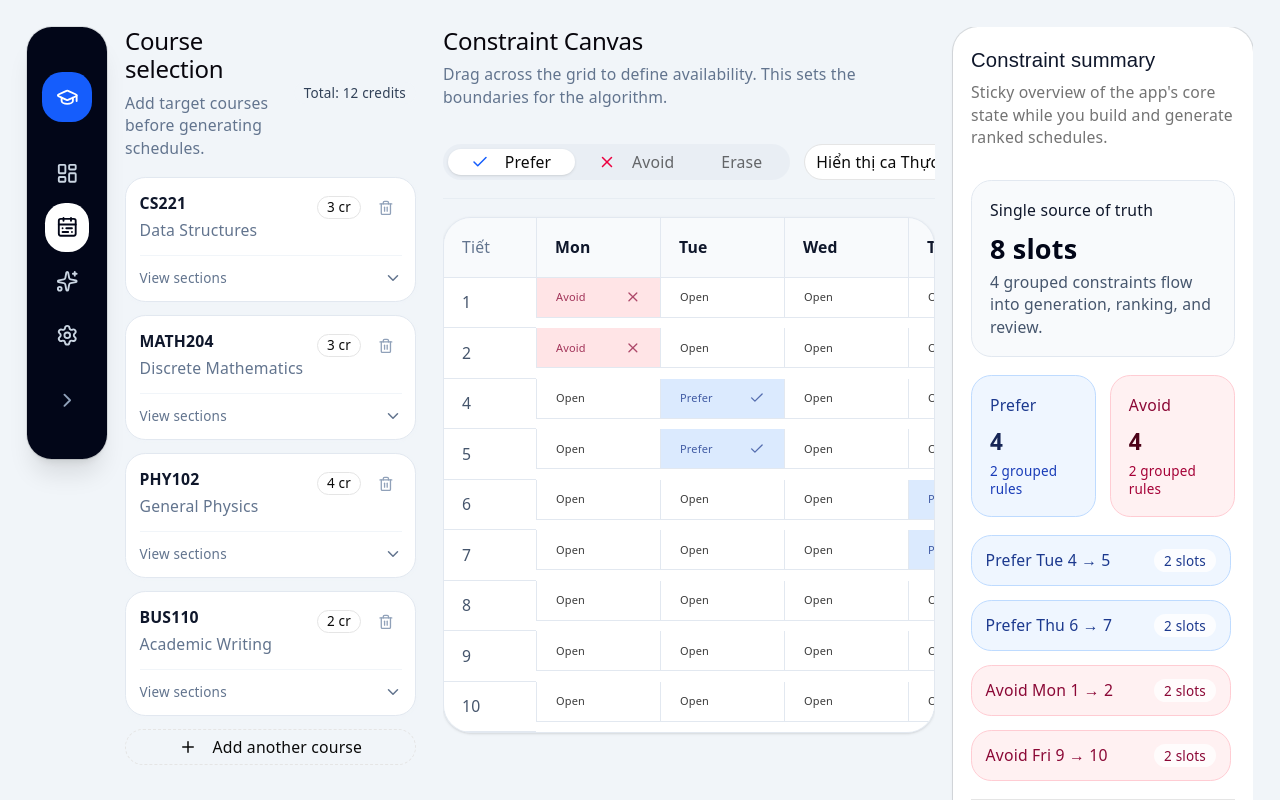
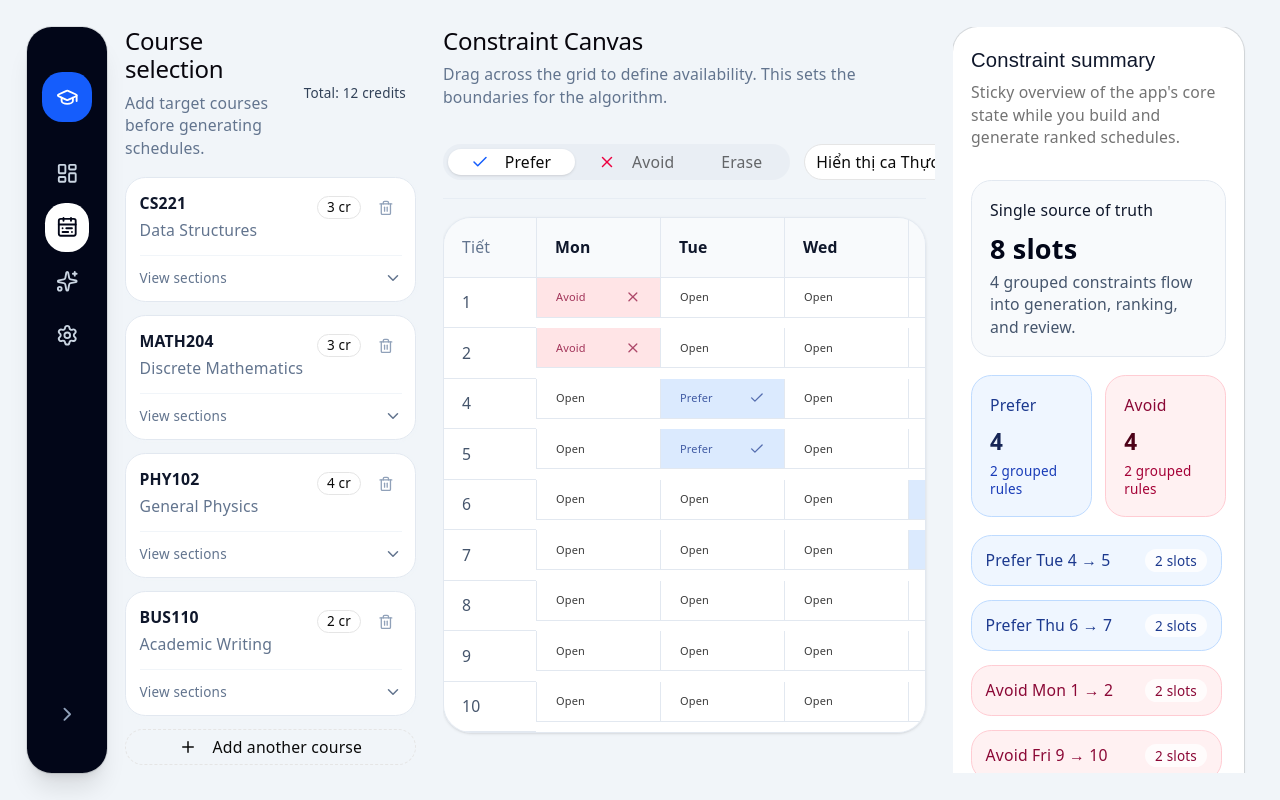
Before and after one commit to QuangNguyenNgoc/Portal-helper-web, a React (Vite) app: page / in a window 1280 px wide. Shown: the top 800 px of the page. Built offline with nearby package versions, Linux system fonts and the light colour scheme.

Commit message:
feat: Apply the "App-Shell" layout model to `BuilderView`

```diff
--- a/src/features/planner/PlannerShell.tsx
+++ b/src/features/planner/PlannerShell.tsx
@@ -79,13 +79,13 @@ function PlannerShellInner() {
     );
   }
   return (
-    <div className="flex min-h-screen w-full flex-col bg-slate-100 p-4 md:flex-row md:items-start md:gap-4 md:p-6">
+    <div className="flex h-screen w-full flex-col overflow-hidden bg-slate-100 p-4 md:flex-row md:gap-4 md:p-6">
       {/* ── Left Sidebar (collapsible, sticky) ── */}
       <Card
-        className={`mb-4 shrink-0 flex flex-col rounded-3xl border-slate-200 bg-slate-950 text-white shadow-xl transition-all duration-300 ease-in-out md:sticky md:top-6 md:mb-0
+        className={`mb-4 shrink-0 flex flex-col rounded-3xl border-slate-200 bg-slate-950 text-white shadow-xl transition-all duration-300 ease-in-out md:mb-0 md:h-[calc(100vh-3rem)]
         ${isExpanded ? "w-full md:w-[240px]" : "w-full md:w-[80px]"}`}
       >
-        <CardContent className="flex flex-1 flex-col p-4">
+        <CardContent className="flex flex-1 flex-col overflow-y-auto p-4 [&::-webkit-scrollbar]:hidden [-ms-overflow-style:none] [scrollbar-width:none]">
           {/* Header / Logo */}
           <div className={`mb-6 flex items-center ${isExpanded ? "gap-3 px-2" : "justify-center"} pt-2`}>
             <div className="flex h-11 w-11 shrink-0 items-center justify-center rounded-2xl bg-blue-600">
@@ -163,12 +163,12 @@ function PlannerShellInner() {
       </Card>
 
       {/* ── Main content area (fluid, takes all remaining width) ── */}
-      <div className="flex min-w-0 flex-1 flex-col gap-4 xl:flex-row xl:items-start">
+      <div className="flex min-w-0 flex-1 flex-col gap-4 xl:flex-row h-[calc(100vh-3rem)] overflow-hidden">
         <motion.div
           initial={{ opacity: 0, y: 8 }}
           animate={{ opacity: 1, y: 0 }}
           transition={{ duration: 0.25 }}
-          className="min-w-0 flex-1 space-y-4"
+          className="min-w-0 flex-1 space-y-4 h-full overflow-hidden"
         >
           {activeNav === "dashboard" && (
             <DashboardView
@@ -198,7 +198,7 @@ function PlannerShellInner() {
 
         {/* ── Right Rail (for non-builder views) ── */}
         {activeNav !== "builder" && activeNav !== "plans" && (
-          <div className="w-full shrink-0 xl:sticky xl:top-6 xl:w-[320px]">
+          <div className="w-full shrink-0 xl:h-full xl:w-[320px] overflow-y-auto [&::-webkit-scrollbar]:hidden [-ms-overflow-style:none] [scrollbar-width:none]">
             <RightRail
               summaryItems={summaryItems}
               constraintStats={constraintStats}
--- a/src/features/planner/views/BuilderView.tsx
+++ b/src/features/planner/views/BuilderView.tsx
@@ -64,9 +64,9 @@ export function BuilderView({
   const totalCredits = courses.reduce((sum, course) => sum + (course.credits || 0), 0);
 
   return (
-    <div className="min-w-0 space-y-4 overflow-hidden">
+    <div className="flex flex-col h-[calc(100vh-2rem)] min-w-0 space-y-4 overflow-hidden">
       {generating && (
-        <Card className="rounded-3xl border-blue-200 bg-blue-50 shadow-sm">
+        <Card className="shrink-0 rounded-3xl border-blue-200 bg-blue-50 shadow-sm">
           <CardContent className="p-5">
             <div className="flex flex-col gap-4 xl:flex-row xl:items-center xl:justify-between">
               <div>
@@ -94,9 +94,9 @@ export function BuilderView({
         </Card>
       )}
 
-      <div className="grid grid-cols-1 gap-4 lg:grid-cols-[300px_minmax(0,1fr)] xl:grid-cols-[300px_minmax(0,1fr)_300px]">
+      <div className="flex-1 min-h-0 grid grid-cols-1 gap-4 lg:grid-cols-[300px_minmax(0,1fr)] xl:grid-cols-[300px_minmax(0,1fr)_300px] overflow-hidden">
         {/* ── Left Column (Input + Output Fallback) ── */}
-        <div className="space-y-8 pr-2">
+        <div className="h-full overflow-y-auto pr-2 pb-8 space-y-8 [&::-webkit-scrollbar]:hidden [-ms-overflow-style:none] [scrollbar-width:none]">
           <div>
             <div className="mb-4 flex items-center justify-between">
               <div>
@@ -156,7 +156,7 @@ export function BuilderView({
         </div>
 
         {/* ── Middle Column (Canvas or Conflict Fallback) ── */}
-        <div className={`min-w-0 overflow-hidden ${generating ? "pointer-events-none opacity-70" : ""}`}>
+        <div className={`h-full overflow-y-auto pr-2 pb-8 min-w-0 [&::-webkit-scrollbar]:hidden [-ms-overflow-style:none] [scrollbar-width:none] ${generating ? "pointer-events-none opacity-70" : ""}`}>
           {hasGenerationConflict ? (
             <div className="flex h-full min-h-[500px] flex-col items-center justify-center rounded-3xl border border-slate-200 bg-white shadow-sm xl:col-span-2">
               <EmptyState
@@ -206,7 +206,7 @@ export function BuilderView({
         </div>
 
         {/* ── Right Column (Output) ── */}
-        <div className="hidden space-y-4 xl:block">
+        <div className="hidden h-full overflow-y-auto pr-2 pb-8 space-y-4 xl:block [&::-webkit-scrollbar]:hidden [-ms-overflow-style:none] [scrollbar-width:none]">
           <RightRail
             summaryItems={summaryItems}
             constraintStats={constraintStats}
```
